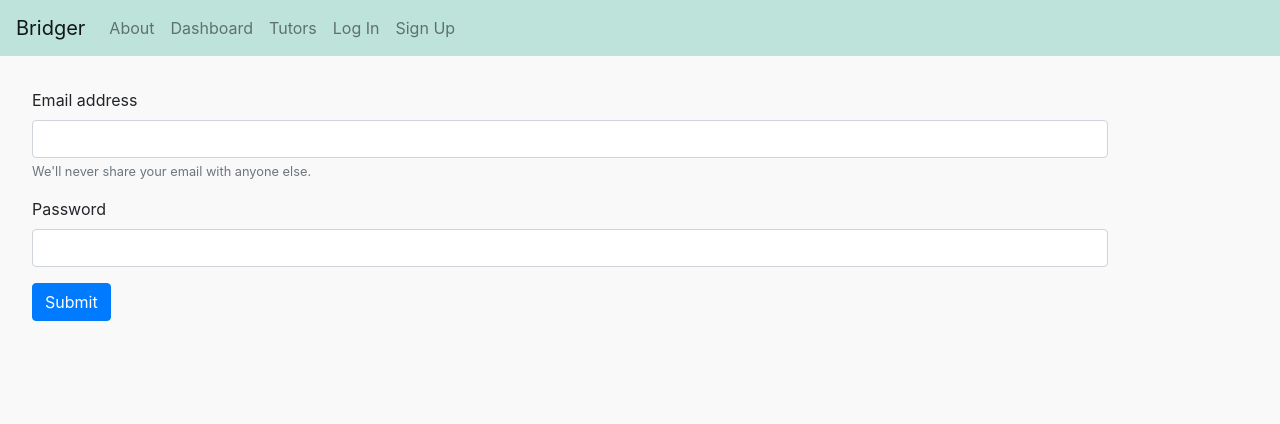
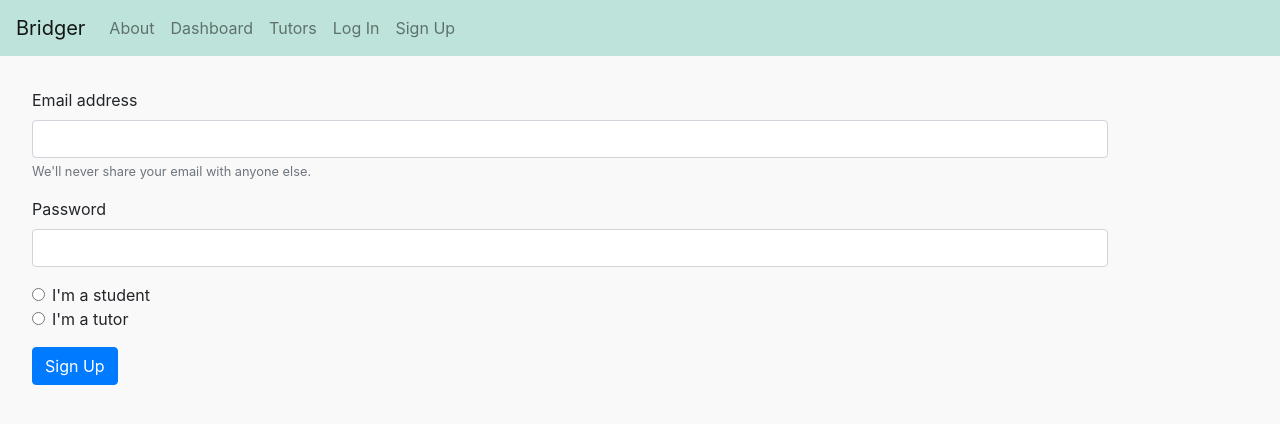
Before and after one commit to franciscoaguilars/bridger-front-end, a React (Create React App) app: page /signup in a window 1280 px wide. Shown: the top 424 px of the page. Built offline with nearby package versions, Linux system fonts and the light colour scheme.

Commit message:
trying to change roles with radio buttons

```diff
--- a/src/components/Login.js
+++ b/src/components/Login.js
@@ -25,8 +25,7 @@ const Login = () => {
 
   return (
     <div className="container ">
-      <div className="row justify-content-center align-items-center">
-      <div className="col-10 col-md-12 col-lg-6">
+
       <form onSubmit={handleOnSubmit}>
         <div className="form-group">
           <label htmlFor="exampleInputEmail1">Email address</label>
@@ -39,8 +38,7 @@ const Login = () => {
         </div>
         <button type="submit" className="btn btn-primary">Log in</button>
       </form>
-      </div>
-    </div>
+
     </div>
   )
 }
--- a/src/components/SignUp.js
+++ b/src/components/SignUp.js
@@ -6,11 +6,17 @@ const SignUp = () => {
 
   const [user, setUser] = useState({});
 
+  const setRole = (e, role) => {
+    e.preventDefault();
+    setUser({...user, role})
+    console.log(user);
+
+  }
+
   const handleChange = (e) => {
     e.preventDefault();
     setUser(Object.assign({}, user, {[e.target.name]: e.target.value}))
     console.log(('user:', user));
-
   }
 
   const handleSubmit = (e) => {
@@ -20,25 +26,44 @@ const SignUp = () => {
     axios.post('http://localhost:3000/users',
     {
       email: user.email,
-      password: user.password
+      password: user.password,
+      role: user.role
     })
     .then(resp => console.log(resp)
     )
   }
 
+
+  const roleOptions = ["student", "tutor"].map( (role, index) => {
+    return(
+      <div className="form-check" key={index}>
+      <input className="form-check-input" value={role} type="radio" name="role" onChange={()=> console.log('onChange')} id={`user-${role}`} checked={user.role === role} />
+      <label onClick={setRole.bind(this, role)} className="form-check-label" >
+        {`I'm a ${role}`}
+      </label>
+    </div>
+    )
+
+  })
+
+
   return (
     <div className="container">
       <form onSubmit={handleSubmit}>
-        <div class="form-group">
+        <div className="form-group">
           <label for="email">Email address</label>
-          <input onChange={handleChange} name="email" type="email" class="form-control" id="email" aria-describedby="emailHelp"></input>
-          <small id="emailHelp" class="form-text text-muted">We'll never share your email with anyone else.</small>
+          <input onChange={handleChange} name="email" type="email" className="form-control" id="email" aria-describedby="emailHelp"></input>
+          <small id="emailHelp" className="form-text text-muted">We'll never share your email with anyone else.</small>
         </div>
-        <div class="form-group">
+        <div className="form-group">
           <label for="password">Password</label>
-          <input onChange={handleChange} name="password" type="password" class="form-control" id="password"></input>
+          <input onChange={handleChange} name="password" type="password" className="form-control" id="password"></input>
         </div>
-        <button className="btn btn-primary">Submit</button>
+        <div className="mb-3">
+        {roleOptions}
+        </div>
+
+        <button className="btn btn-primary">Sign Up</button>
       </form>
     </div>
   )
```
